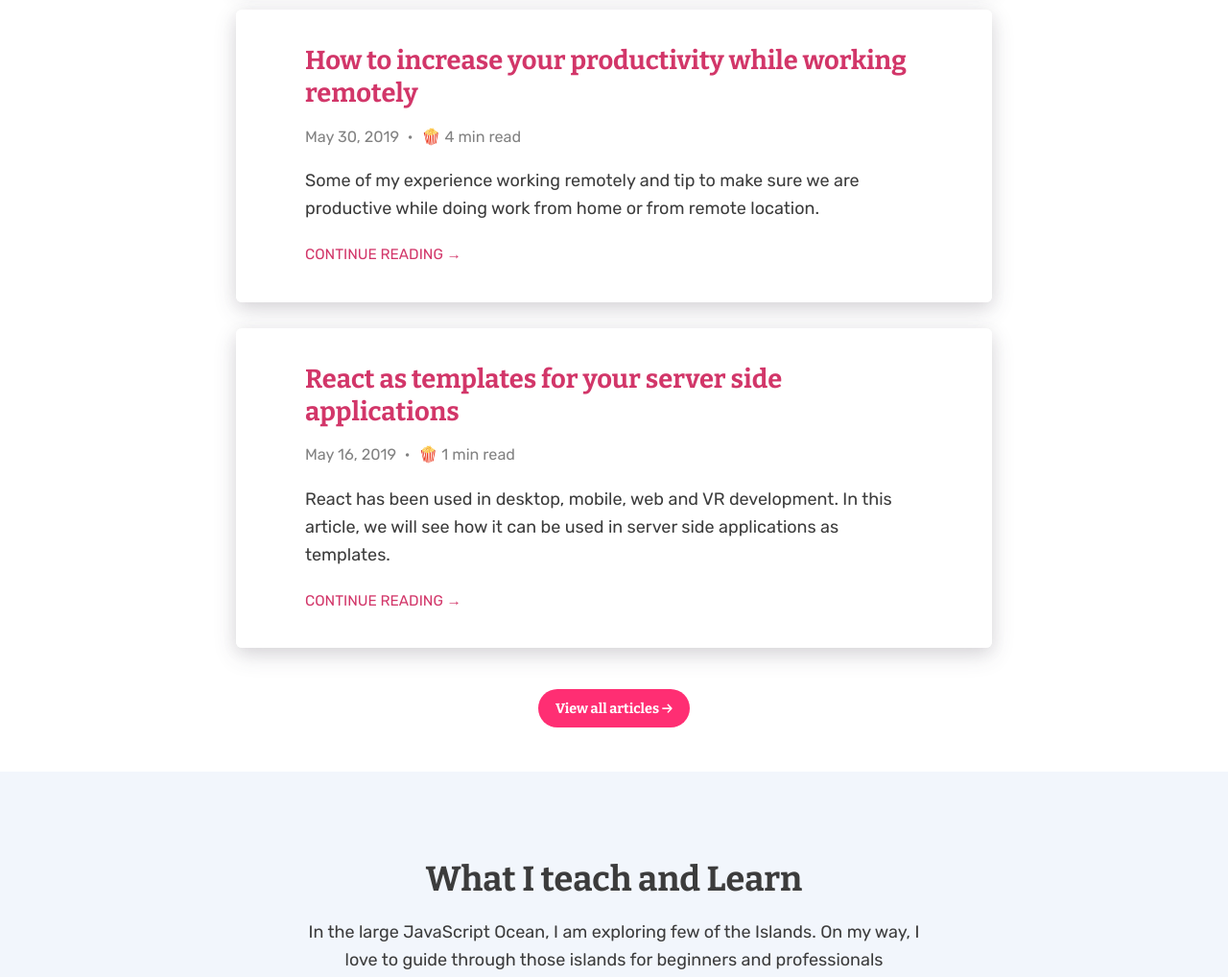
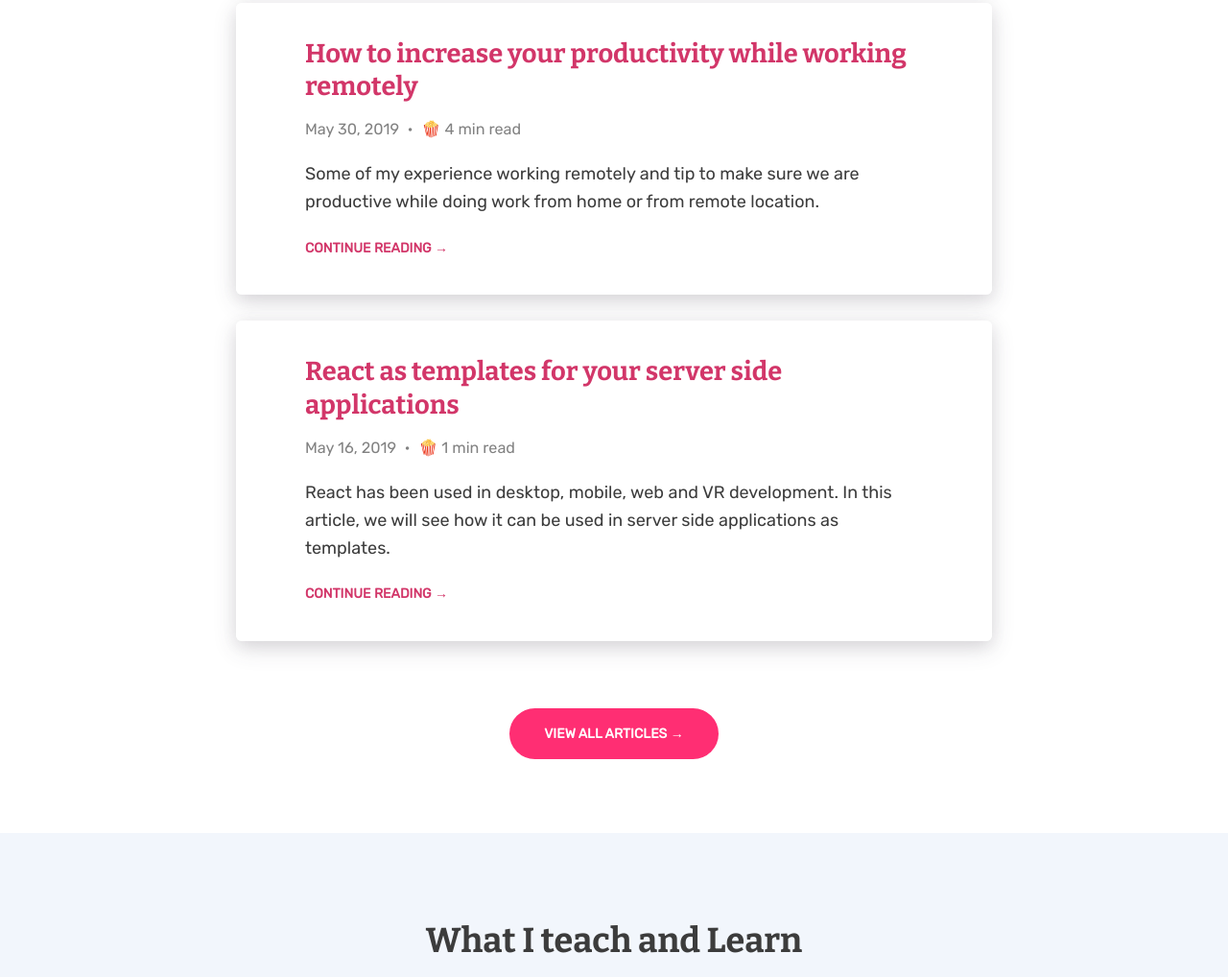
Before and after one commit to learnwithparam/website, a Gatsby site: page / in a window 1280 px wide. Shown: the part 1461-2479 px from the top of the page at 96% size. Built offline with nearby package versions, Linux system fonts and the light colour scheme; Gatsby itself is replaced by a stand-in of ours; some packages are replaced by stand-ins of ours.

Commit message:
feat: button styles with uppercase

```diff
--- a/src/components/blogContainer.js
+++ b/src/components/blogContainer.js
@@ -23,16 +23,15 @@ const SectionTitle = styled.h2`
   }
 `;
 
+const ViewAllLink = styled(TextCenter)`
+  padding: 3rem 0;
+`;
+
 const BlogContainer = ({ posts, sectionTitle }) => {
   return (
     <BlogWrapper>
       <Container>
-        {sectionTitle ? (
-          <SectionTitle>
-            {sectionTitle}
-            <ButtonLink to="/blog">View all articles →</ButtonLink>
-          </SectionTitle>
-        ) : null}
+        {sectionTitle ? <SectionTitle>{sectionTitle}</SectionTitle> : null}
         {posts.map(({ node }) => {
           const title = node.frontmatter.title || node.fields.slug;
           return (
@@ -48,11 +47,9 @@ const BlogContainer = ({ posts, sectionTitle }) => {
           );
         })}
         {sectionTitle ? (
-          <h3>
-            <TextCenter>
-              <ButtonLink to="/blog">View all articles →</ButtonLink>
-            </TextCenter>
-          </h3>
+          <ViewAllLink>
+            <ButtonLink to="/blog">View all articles →</ButtonLink>
+          </ViewAllLink>
         ) : null}
       </Container>
     </BlogWrapper>
--- a/src/components/blogPost.js
+++ b/src/components/blogPost.js
@@ -36,7 +36,8 @@ const BlogPostContainer = styled.section`
 
 const ContinueReading = styled(Link)`
   text-transform: uppercase;
-  font-size: 0.85rem;
+  font-size: 14px;
+  font-weight: bold;
 `;
 
 const BlogPost = ({
--- a/src/components/commonStyles.js
+++ b/src/components/commonStyles.js
@@ -22,12 +22,14 @@ const TextCenter = styled.div`
 `;
 
 const ButtonLink = styled(Link)`
-  font-size: 0.8rem;
+  font-size: 14px;
+  line-height: 1;
   font-weight: bold;
-  padding: 0.65rem 1rem;
+  padding: 1rem 2rem;
   border-radius: 2rem;
   color: #fff;
   background-color: #ff2e73;
+  text-transform: uppercase;
   &:hover,
   &:focus,
   &:active {
```
